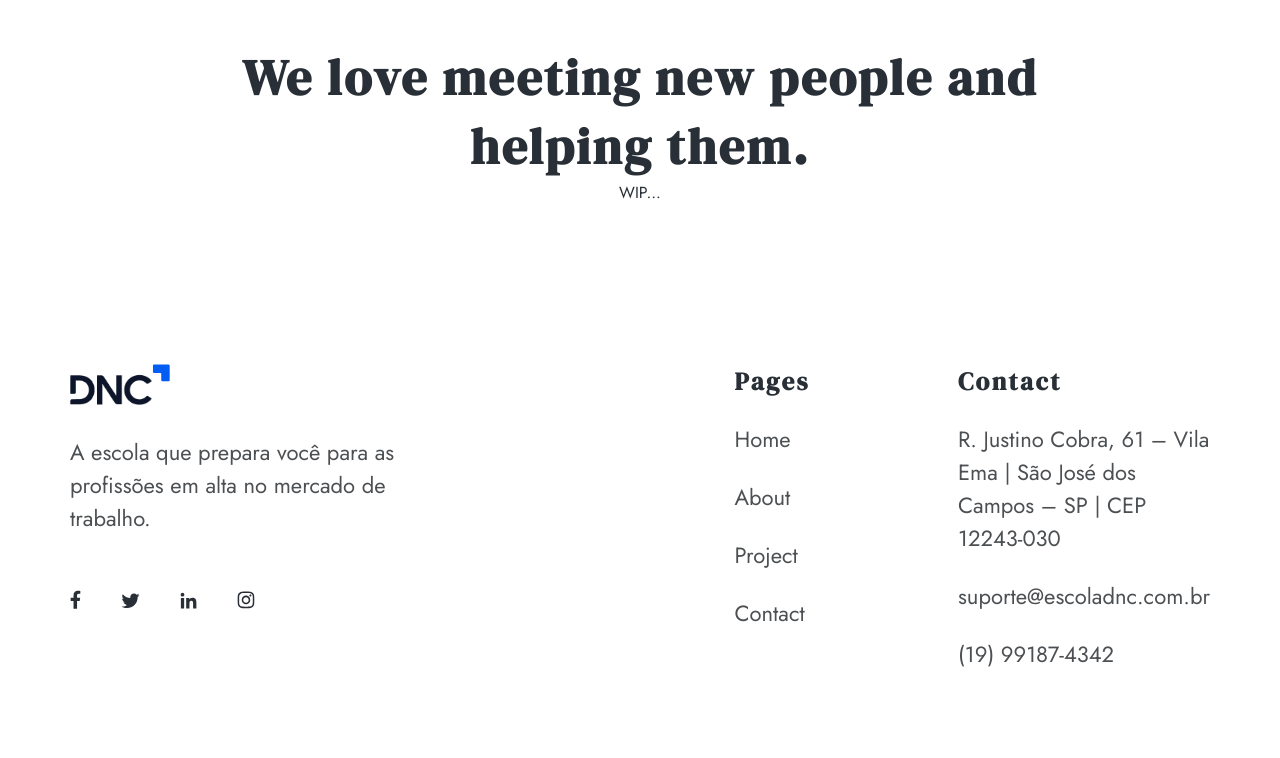
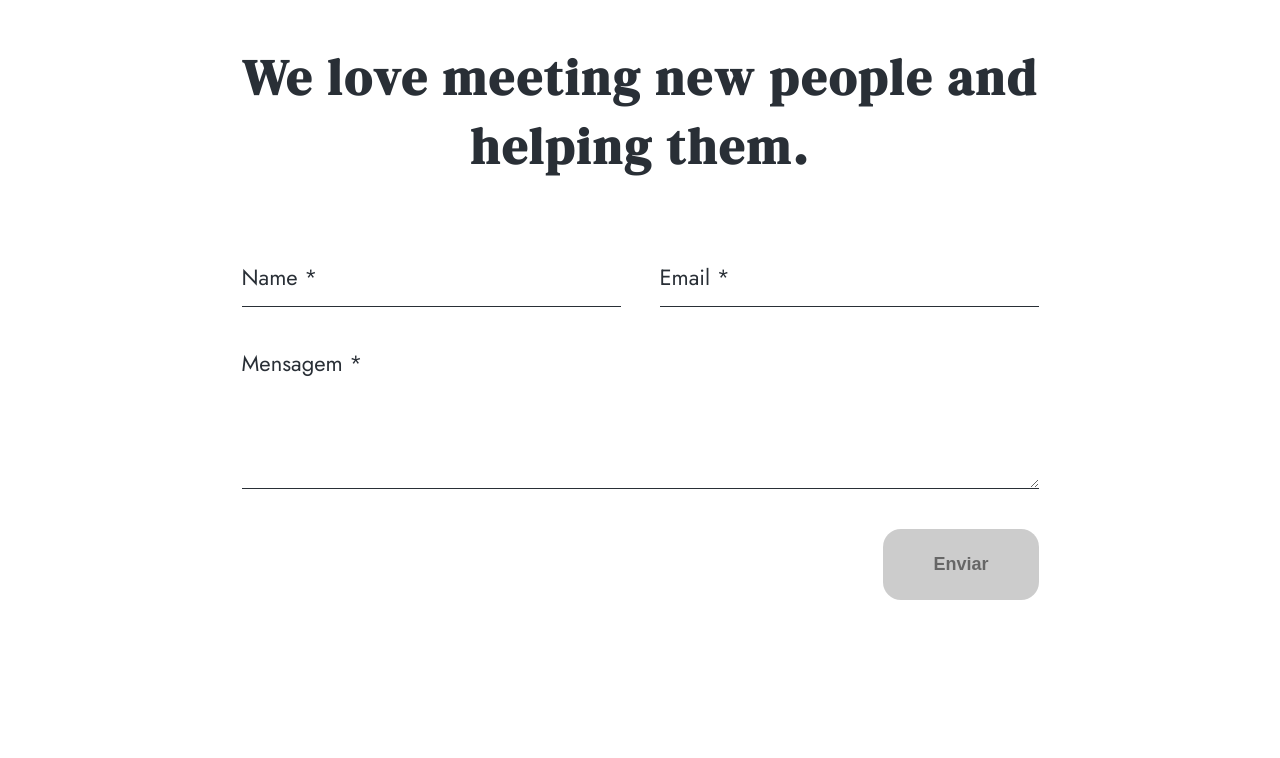
Before and after one commit to Carloshpjacinto/dnc-project-page-arquitetura, a React (Vite) app: page /contact in a window 1280 px wide. Shown: the part 620-1378 px from the top of the page. Built offline with nearby package versions, Linux system fonts and the light colour scheme.

Commit message:
Adicionando api do form

```diff
--- a/src/components/button/button.css
+++ b/src/components/button/button.css
@@ -53,7 +53,7 @@
 
     }
 
-button:disabled, .button.disabled{
+.button:disabled, .button.disabled{
 
     background-color: #CCCCCC;
     color: #666666;
@@ -61,7 +61,7 @@
 
 }
 
-    button:disabled:hover, .button.disabled:hover{
+    .button:disabled:hover, .button.disabled:hover{
 
         background-color: #CCCCCC;
 
--- a/src/components/contactForm/ContactForm.css
+++ b/src/components/contactForm/ContactForm.css
@@ -12,3 +12,24 @@
     font-size: 50px;
 
 }
+
+.contact-form form{
+
+    margin: 40px 0 0 0;
+    width: 100%;
+
+}
+
+.contact-form p{
+
+    font-size: 20px;
+    margin: 0;
+
+}
+
+.contact-form .form-group{
+
+    column-gap: 39px;
+    margin: 40px 0 0 0;
+
+}
--- a/src/components/contactForm/ContactForm.jsx
+++ b/src/components/contactForm/ContactForm.jsx
@@ -1,6 +1,95 @@
+import { useState, useEffect } from "react"
 import "./ContactForm.css"
 
+//COMPONENTS
+import Button from "../button/button"
+
 function ContactForm(){
+
+    const [formData, setFormData] = useState({
+
+        name: "",
+        email: "",
+        message: ""
+
+    })
+
+    const [isFormValid, setIsFormValid] = useState(false)
+
+    const [formSubmitLoading, setFormSubmitLoading] = useState(false)
+
+    const [formSubmitted, setFormSubmitted] = useState(false)
+
+    const handleSubmit = async(e) => {
+
+        e.preventDefault()
+        if(isFormValid){
+
+            setFormSubmitLoading(true)
+            try{
+
+                const response = await fetch('https://api.web3forms.com/submit', {
+                    method: "POST",
+                    headers: {
+                        'Content-Type': 'application/json'
+
+                    },
+
+                    body: JSON.stringify({...formData, access_key: "1fe81d86-55c3-47b3-acc2-a2bb9af4e58b"})
+
+                })
+
+                if(response.ok){
+
+                    setFormSubmitted(true)
+
+                }else{
+
+                    alert("Erro ao enviar!")
+
+                }
+
+            }catch(e){
+
+                alert("Erro: ", e)
+
+            }finally{
+
+                setFormSubmitLoading(false)
+
+            }
+        }
+    }
+
+    useEffect(() => {
+
+        const isValidEmail = (email) => {
+
+            const emailRegex = /^[^\s@]+@[^\s@]+\.[^\s@]+$/
+
+            return emailRegex.test(email)
+
+        }
+
+        const isValid = formData.name.trim() &&
+        formData.email.trim() &&
+        isValidEmail(formData.email) &&
+        formData.message.trim()
+
+        setIsFormValid(isValid)
+
+    }, [formData])
+
+    const handleChange = (e) => {
+
+        const {name, value} = e.target;
+
+        setFormData({
+            ...formData,
+            [name]: value
+
+        })
+    }
 
     return(
 
@@ -8,10 +97,48 @@
 
             <h2>We love meeting new people and helping them.</h2>
 
-            <form>WIP...</form>
+            <form onSubmit={handleSubmit}>
+                <div className="d-flex form-group">
 
+                    <input
+                        className="form-input"
+                        type="text"
+                        id="name"
+                        name="name"
+                        placeholder="Name *"
+                        onChange={handleChange}/>
+
+                    <input
+                        className="form-input"
+                        type="text"
+                        id="email"
+                        name="email"
+                        placeholder="Email *"
+                        onChange={handleChange}/>
+                </div>
+
+                <div className="d-flex form-group">
+                    <textarea
+                        className="form-input"
+                        name="message"
+                        id="message"
+                        placeholder="Mensagem *"
+                        rows="4"
+                        onChange={handleChange}>
+                    </textarea>
+                </div>
+
+                <div className="al-center d-flex jc-end form-group">
+
+                    {formSubmitted && <p className="text-primary">Sucesso</p>}
+
+                    <Button type="submit" buttonStyle="secondary" disabled={!isFormValid || formSubmitLoading}>
+                        Enviar
+                    </Button>
+
+                </div>
+            </form>
         </div>
-
     )
 }
 
--- a/src/components/projectsList/ProjectsList.jsx
+++ b/src/components/projectsList/ProjectsList.jsx
@@ -49,7 +49,7 @@
 
             <div className="project-grid">
                 {
-
+                    projects ?
                         projects.map((project) => (
 
                             <div className="project-card" key={project.id}>
@@ -60,7 +60,11 @@
 
                             </div>
                     ))
+
+                    :null
+
                 }
+
             </div>
         </section>
     )
--- a/src/main.css
+++ b/src/main.css
@@ -57,6 +57,27 @@
 .grey-1-color{
 
     color: #4D5053;
+
+}
+
+/* FORM */
+.form-input{
+
+    border: none;
+    border-bottom: 1px solid #292F36;
+    color: #292F36;
+    font-size: 22px;
+    font-family: "Jost", sans-serif;
+    padding: 0 0 13px 0;
+    outline: none;
+    width: 100%;
+
+}
+
+.form-input::placeholder{
+
+    color: #292F36;
+    opacity: 1;
 
 }
 
```
Lines whose indentation alone changed are shown as unchanged.
